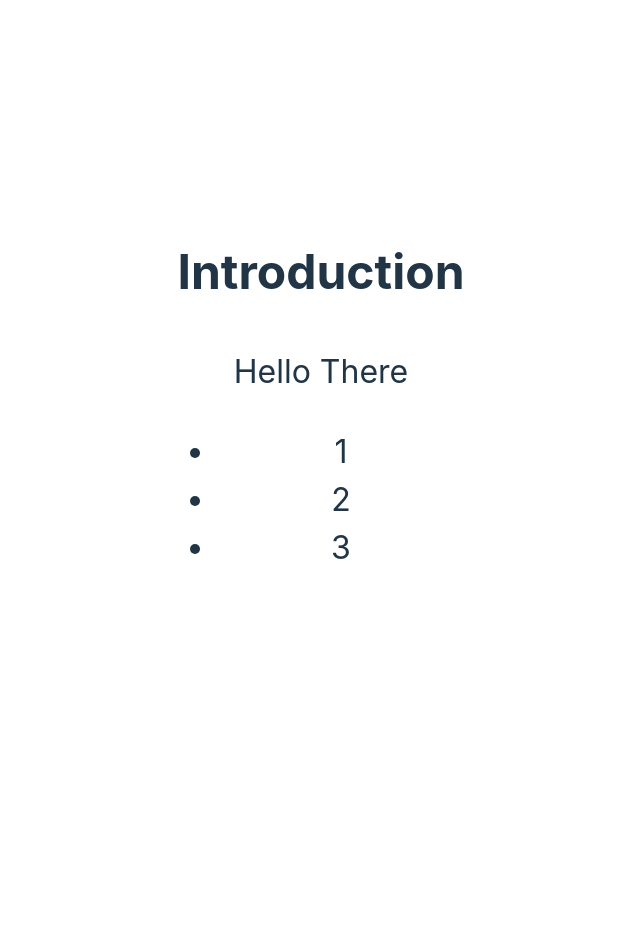
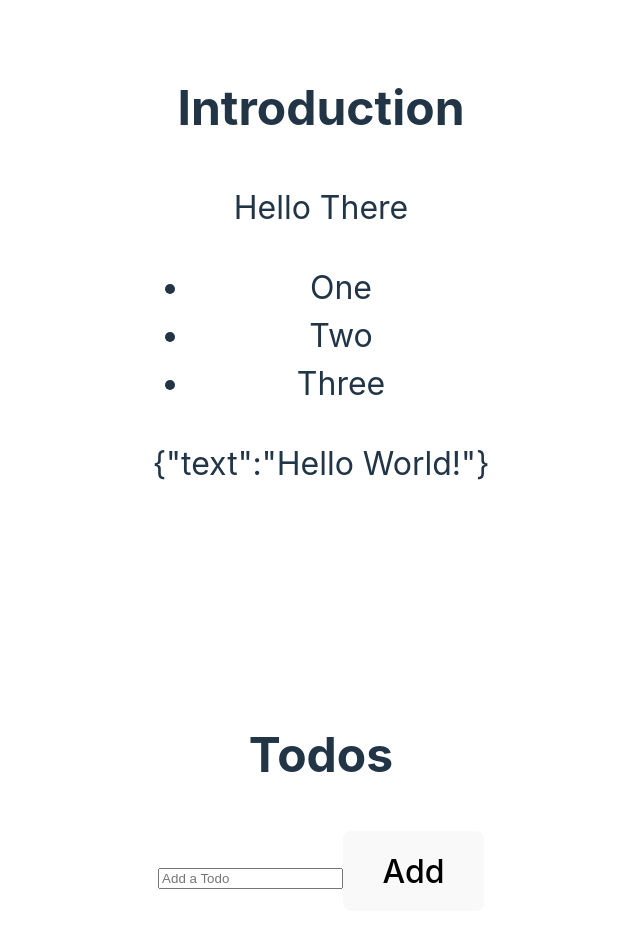
Before and after one commit to christosno/noBsTs-Typescript-Course, a React (Vite) app in the folder episode-20/: page / in a window 1280 px wide. Shown: the top 928 px of the page, without its empty margins (319-959 px from the left). Before the commit the page ends 800 px from the top, so only its background shows below. Built offline with nearby package versions, Linux system fonts and the light colour scheme.

Commit message:
lesson 21

```diff
--- /dev/null
+++ b/episode-20/public/data.json
@@ -0,0 +1,3 @@
+{
+	"text": "Hello World!"
+}
--- a/episode-20/src/App.tsx
+++ b/episode-20/src/App.tsx
@@ -1,4 +1,4 @@
-import React, {useCallback} from 'react';
+import React, { useCallback, useEffect, useReducer, useState, useRef} from 'react';
 import './App.css'
 
 
@@ -31,11 +31,70 @@ const List: React.FunctionComponent<{
 }
 
 
+interface PayloadType {
+  text: string;
+}
+
+interface TodoType {
+  id: number;
+  text: string;
+  done: boolean;
+};
+
+type ActionType = {
+  type: "ADD_TODO";
+  text: string;
+} | {
+  type: "REMOVE_TODO";
+  id: number
+}
+
 function App() {
+
+  const [payload, setPayload] = useState<PayloadType | null>(null)
+  const inputValue = useRef<HTMLInputElement>(null)
+
+  const onAddTodoBatonHandler = () => {
+    // meed to add that condtion to avoid null type error
+    if (inputValue && inputValue.current) {
+      dispatch({ type: "ADD_TODO", text: inputValue.current.value })
+      inputValue.current.value = ""
+    }
+
+
+  }
 
   const onLiItemClick = useCallback((item: string) => {
     alert(item)
   }, [])
+
+  useEffect(() => {
+    fetch("/data.json")
+      .then((res) => res.json())
+      .then((data) => {
+        setPayload(data)
+      })
+  }, [])
+
+  const reducer = (todosList: TodoType[], action: ActionType) => {
+    switch (action.type) {
+      case "ADD_TODO":
+        return [
+          ...todosList,
+          {
+            id: Math.random(),
+            text: action.text,
+            done: false
+          }
+        ]
+      case "REMOVE_TODO":
+        return todosList.filter((todo) => todo.id !== action.id)
+      default:
+        throw new Error("Action type not found")
+    }
+  }
+
+  const [todos, dispatch] = useReducer(reducer, [])
 
   return (
     <>
@@ -44,9 +103,27 @@ function App() {
         Hello There
       </Box>
       <List
-        items={["1", "2", "3"]}
+        items={["One", "Two", "Three"]}
         onClick={onLiItemClick}
       />
+      <Box>{JSON.stringify(payload)}</Box>
+      <br/>
+      <br/>
+      <br/>
+      <br />
+      <Heading title="Todos" />
+      {todos.map((todo) => {
+        return (
+          <div key={todo.id}>
+            <span onClick={() => dispatch({ type: "REMOVE_TODO", id: todo.id })}>{todo.text}</span>
+          </div>
+        )
+      })}
+      <div>
+      {/* <label htmlFor="todo">Add Todo: </label> */}
+      <input ref={inputValue} name="todo" placeholder='Add a Todo' type='text'/>
+      <button onClick={onAddTodoBatonHandler}>Add</button>
+      </div>
     </>
   )
 }
```
